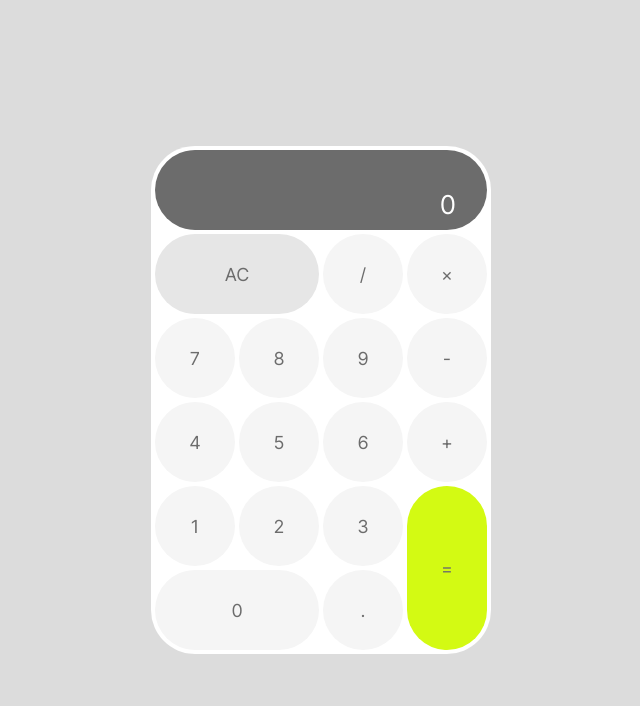
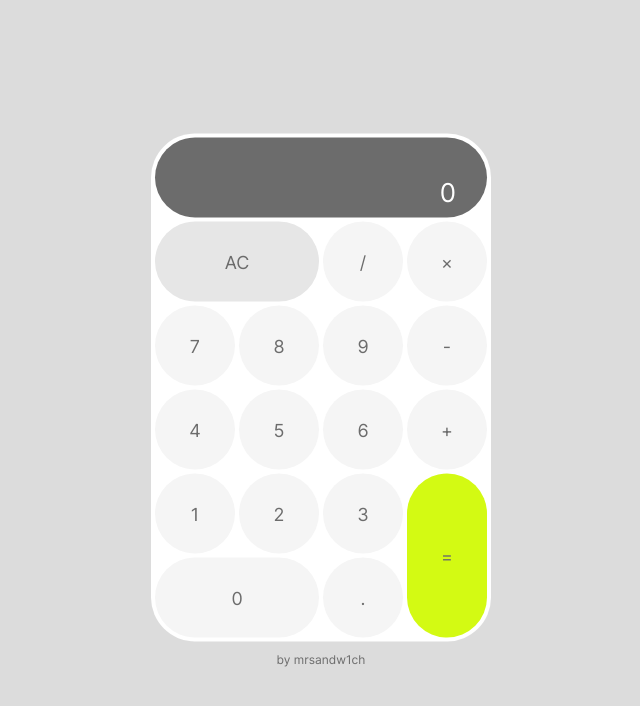
Before and after one commit to mrsandw1ch/react_calculator, a React app: page / in a window 1280 px wide. Shown: the whole page, without its empty margins (319-959 px from the left). Built offline with nearby package versions, Linux system fonts and the light colour scheme.

Commit message:
signature added

```diff
--- a/src/App/App.js
+++ b/src/App/App.js
@@ -245,6 +245,7 @@ function App() {
           </div>
         </div>
       </div>
+      <p id="signature">by mrsandw1ch</p>
     </div>
   );
 }
--- a/src/App/App.scss
+++ b/src/App/App.scss
@@ -1,8 +1,11 @@
 .App {
+    width: 100%;
+    margin-top: 50vh;
+    transform: translateY(-50%);
+    text-align: center;
+
     #calculator {
         margin: auto;
-        margin-top: 50vh;
-        transform: translateY(-50%);
         width: 34rem;
         height: 50.8rem;
         background: white;
@@ -125,4 +128,9 @@
             }
         }
     }
+    #signature {
+        margin-top: 1rem;
+        color: #6C6C6C;
+        font-size: 1.2rem;
+      }
 }
```
Also changed, not shown: screenshot.png.
